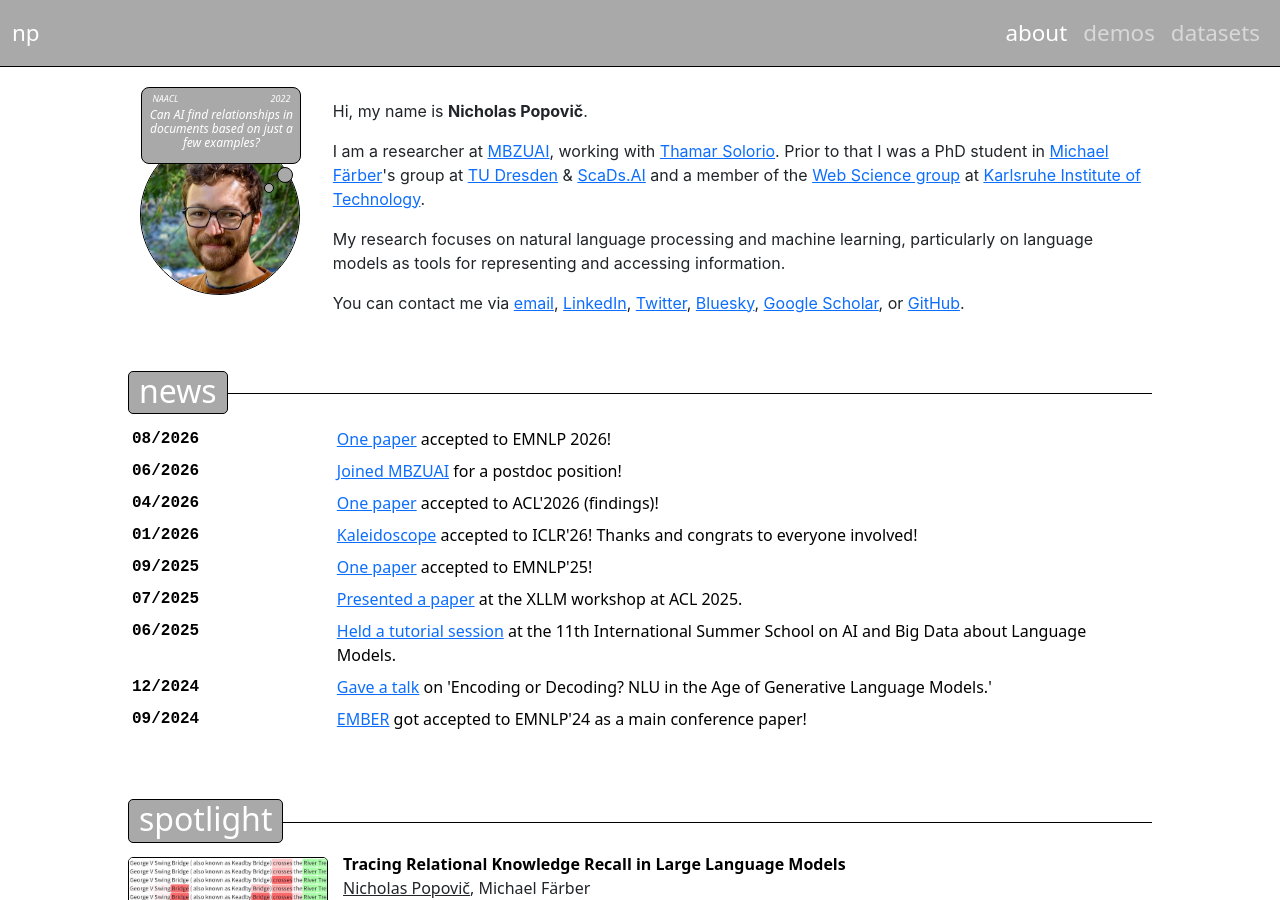
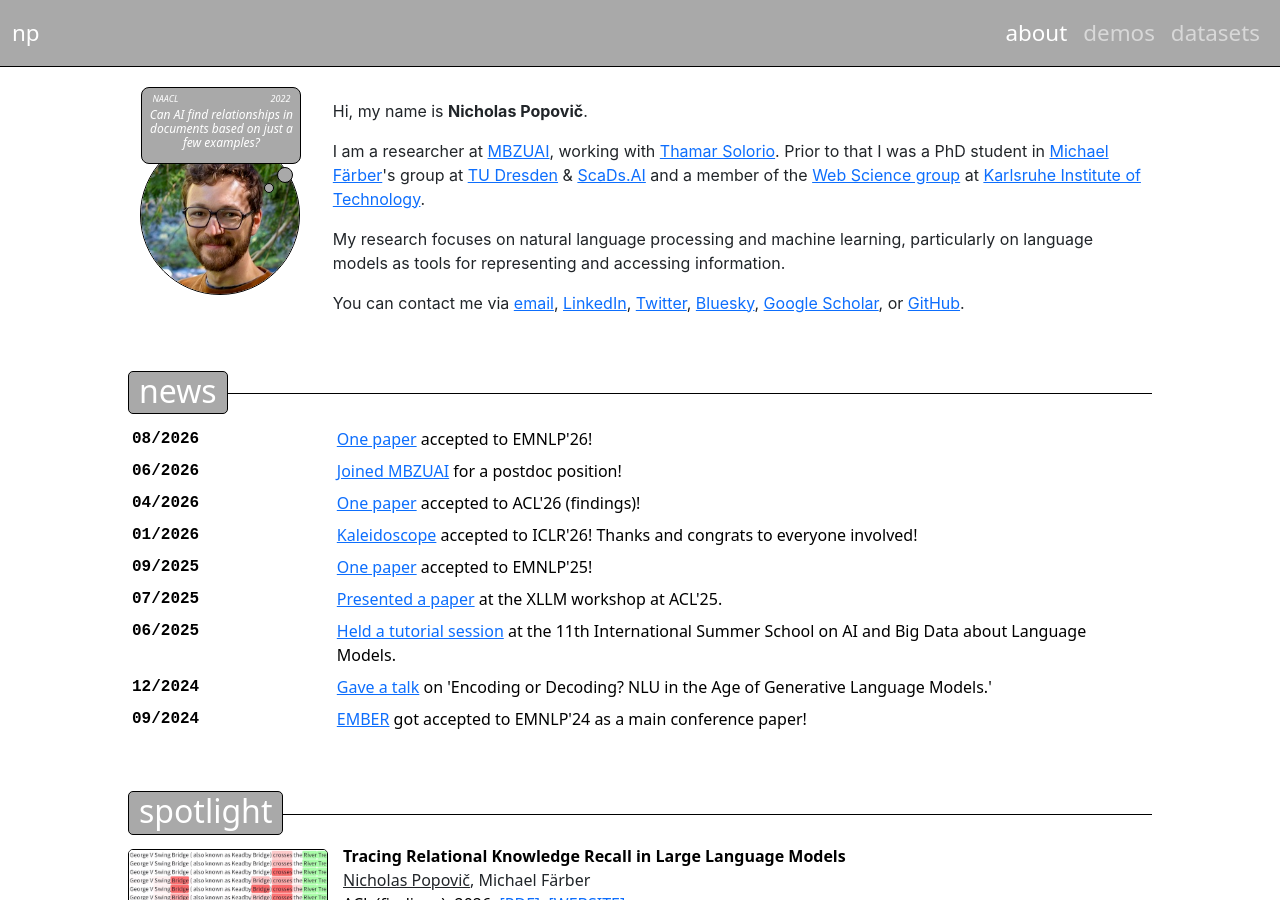
Before and after one commit to nicpopovic/nicpopovic.github.io, a Jekyll site: the page built from index.md, in a window 1280 px wide and 900 px high. Built offline with Jekyll 4.4.1, drawn with Linux system fonts in a browser that asks for light colours.

Commit message:
formatting

```diff
--- a/_data/news.yaml
+++ b/_data/news.yaml
@@ -1,6 +1,6 @@
 - date: "08/2026"
   title: "One paper"
-  text: " accepted to EMNLP 2026!"
+  text: " accepted to EMNLP'26!"
   link: "#"  # Optional link
 - date: "06/2026"
   title: "Joined MBZUAI"
@@ -8,7 +8,7 @@
   link: "https://mbzuai.ac.ae"  # Optional link
 - date: "04/2026"
   title: "One paper"
-  text: " accepted to ACL'2026 (findings)!"
+  text: " accepted to ACL'26 (findings)!"
   link: "/publications/tracing"  # Optional link
 - date: "01/2026"
   title: "Kaleidoscope"
@@ -21,7 +21,7 @@
 - date: "07/2025"
   title: "Presented a paper"
   link: "/publications/docie"  # Optional link
-  text: " at the XLLM workshop at ACL 2025."
+  text: " at the XLLM workshop at ACL'25."
 - date: "06/2025"
   title: "Held a tutorial session"
   link: "https://scads.ai/11th-international-summer-school-on-ai-and-big-data/"  # Optional link
@@ -34,5 +34,3 @@
   title: "EMBER"
   link: "/publications/ember"  # Optional link
   text: " got accepted to EMNLP'24 as a main conference paper!"
-
-- "The Kjøllsæter Bridge is a bridge that crosses the river Renaelva"
```
